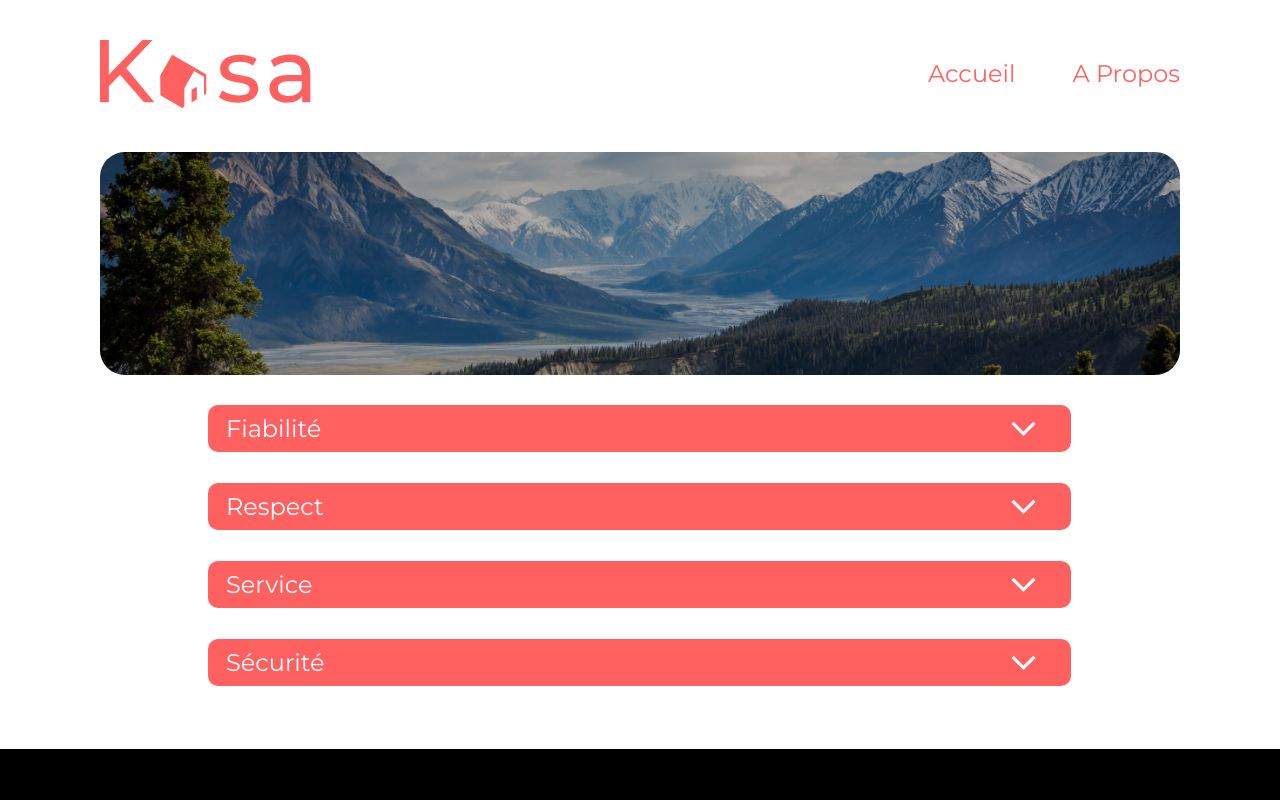
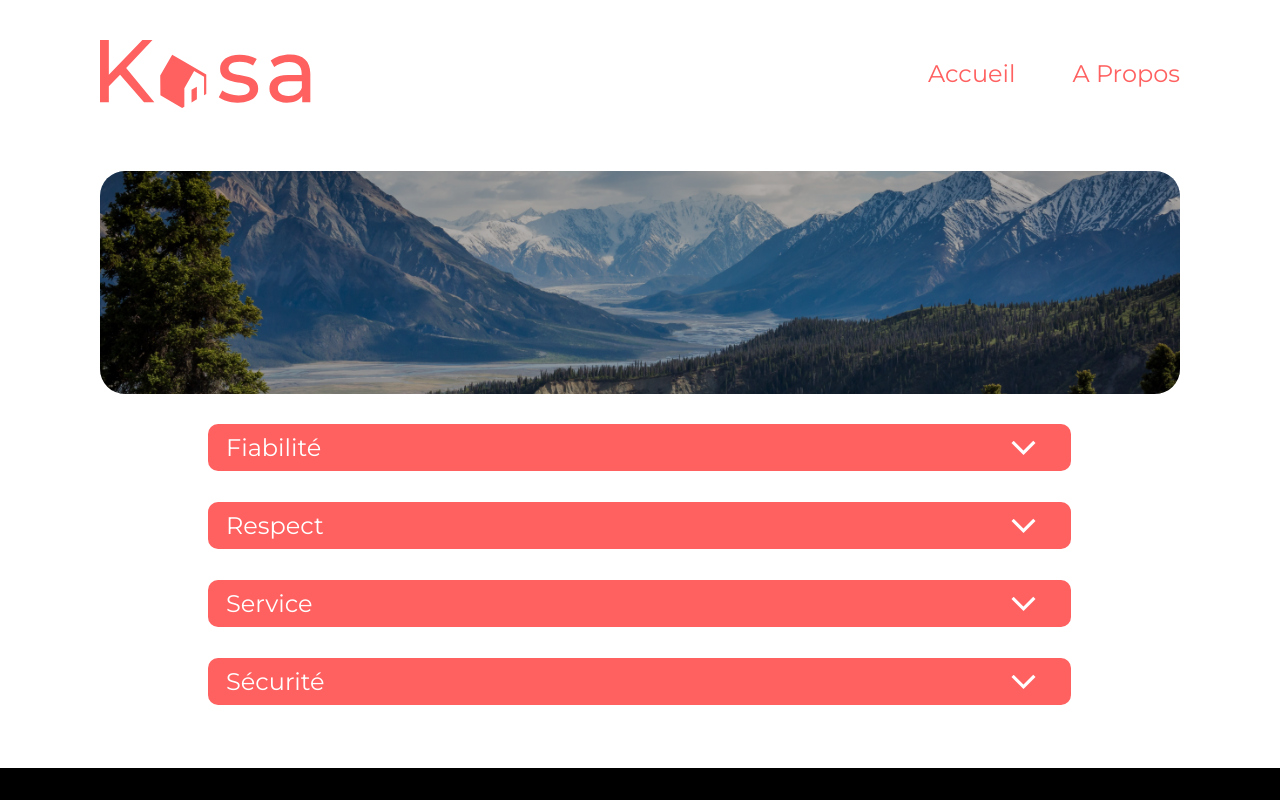
Before and after one commit to LaurieG28/Project-7-OC, a React (Create React App) app: page /about in a window 1280 px wide. Shown: the top 800 px of the page. Built offline with nearby package versions, Linux system fonts and the light colour scheme.

Commit message:
update banner

```diff
--- a/src/components/banner/banner.scss
+++ b/src/components/banner/banner.scss
@@ -3,6 +3,7 @@
 .banner-section {
   position: relative;
   height: 223px;
+  margin-top: 63px;
 
   div {
     width: 100%;
--- a/src/styles/about.scss
+++ b/src/styles/about.scss
@@ -1,8 +1,6 @@
 @import "variables";
 
 .about-page {
-  margin-top: 44px;
-
   .about-accordions {
     display: flex;
     flex-direction: column;
--- a/src/styles/home.scss
+++ b/src/styles/home.scss
@@ -1,8 +1,6 @@
 @import "./variables";
 
 .home-page {
-  margin-top: 63px;
-
   .housing-gallery {
     display: flex;
     flex-direction: row;
```
